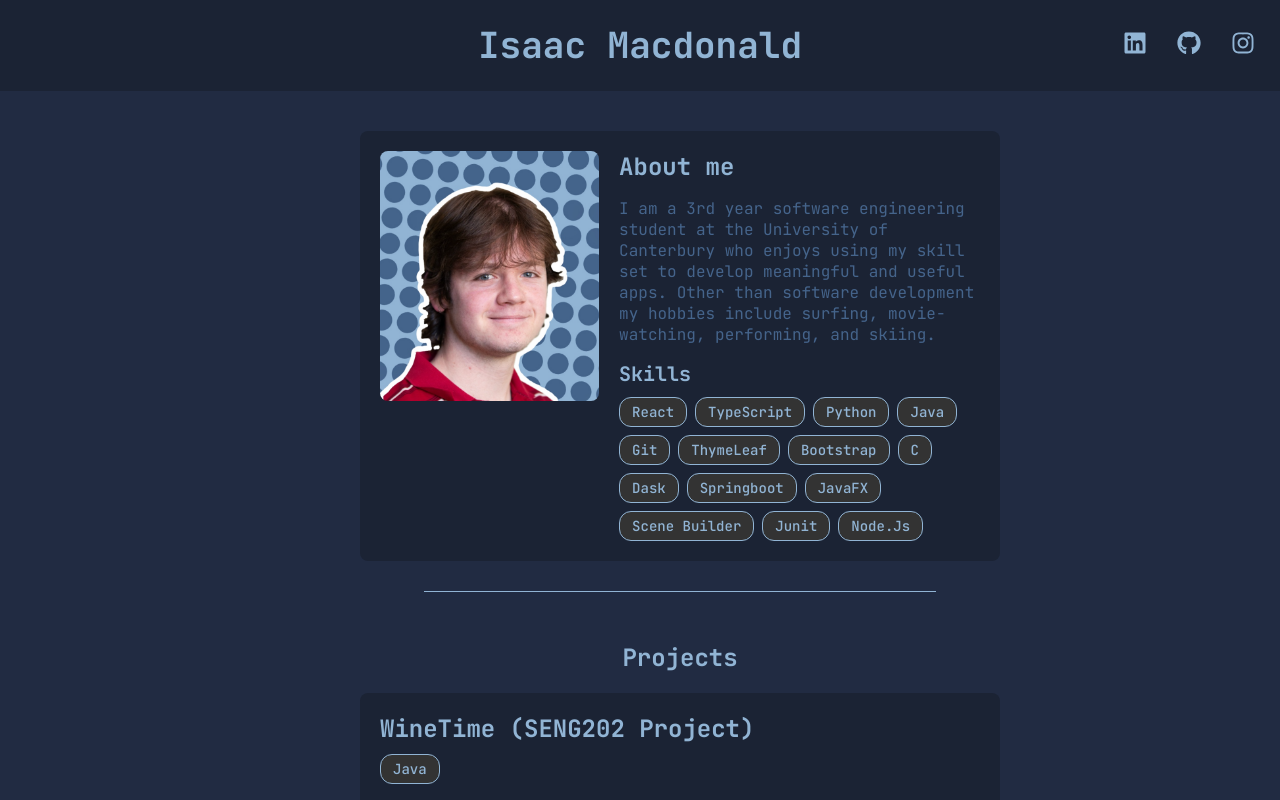
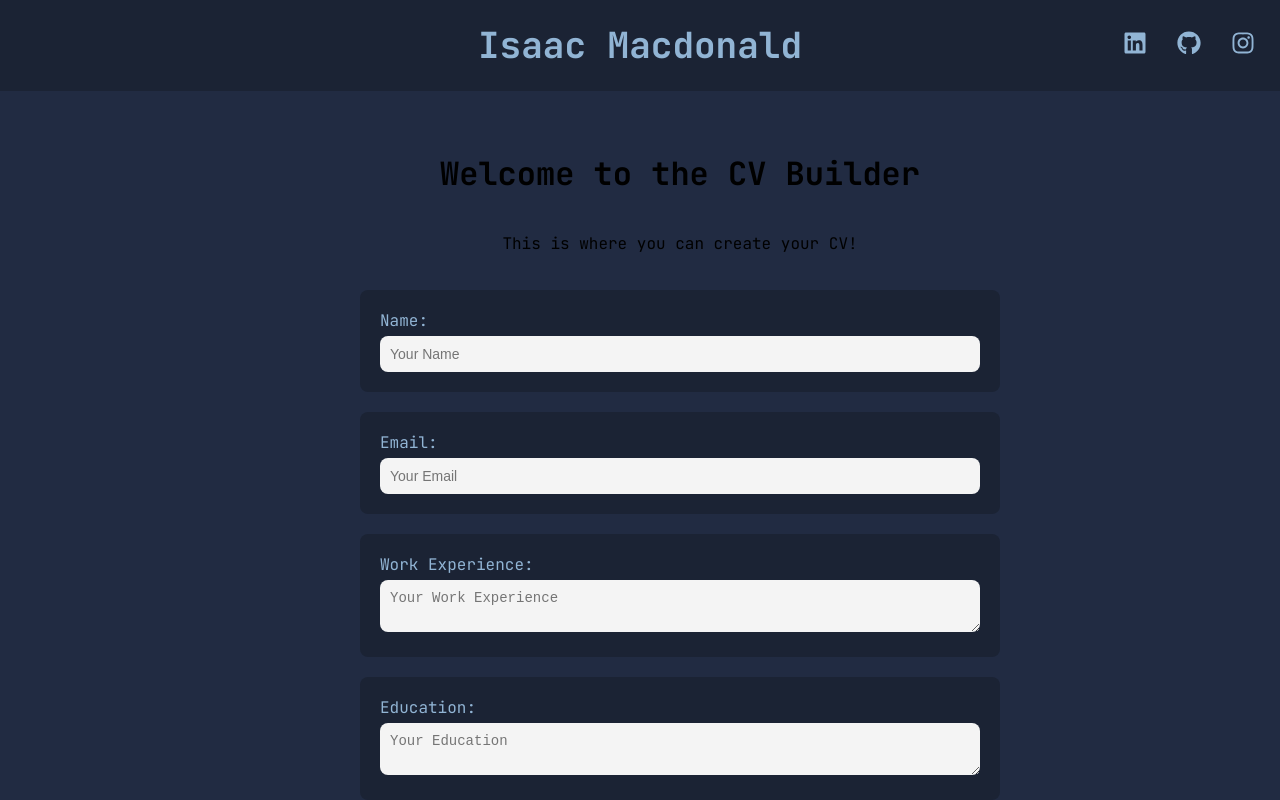
Before and after one commit to isaac-macdonald/isaac-macdonald.github.io, a React (Create React App) app in the folder isaac-macdonald/: page /cv-builder in a window 1280 px wide. Shown: the top 800 px of the page. Built offline with nearby package versions, Linux system fonts and the light colour scheme.

Commit message:
Added first cv builder

```diff
--- a/isaac-macdonald/package.json
+++ b/isaac-macdonald/package.json
@@ -13,6 +13,7 @@
     "@types/react": "^19.0.12",
     "@types/react-dom": "^19.0.4",
     "gh-pages": "^6.3.0",
+    "jspdf": "^3.0.1",
     "lucide-react": "^0.487.0",
     "react": "^19.1.0",
     "react-dom": "^19.1.0",
--- a/isaac-macdonald/src/App.tsx
+++ b/isaac-macdonald/src/App.tsx
@@ -1,15 +1,25 @@
 import React from 'react';
 import './App.css';
+import { BrowserRouter as Router, Route, Routes } from 'react-router-dom';
 import Navbar from './components/Navbar/Navbar';
 import ProjectCard from './components/ProjectCard/ProjectCard';
 import PersonalInfoCard from './components/PersonalInfoCard/PersonalInfoCard';
 import ContactCard from "./components/ContactCard/ContactCard";
 import Divider from './components/Divider/Divider';
+import CvBuilder from "./components/CvBuilder/CvBuilder";
 import isaac_headshot from "./isaac_headshot.png"
+import InLinkProjectCard from "./components/InLinkProjectCard/InLinkProjectCard";
 
 const App = () => {
     return (
+        <Router>
             <div className="App">
+                <Routes>
+                    <Route path="/cv-builder" element={<CvBuilder />} />
+                        {/* New CV Builder Page */}
+
+                    <Route path="/" element={
+                        <>
                             <Navbar />
                             <div className="main-content">
                                 <PersonalInfoCard
@@ -21,28 +31,29 @@ const App = () => {
                                 <Divider />
                                 <h2>Projects</h2>
                                 <div className="projects">
-
+                                    <InLinkProjectCard
+                                        title="Cv Builder - WIP"
+                                        techs={["React", "JavaScript"]}
+                                        description="This is an in browser cv builder that allows users to input their own fields and infomation for a cv and allows them to export a pdf of it."
+                                    />
                                     <ProjectCard
                                         title="WineTime (SENG202 Project)"
                                         techs={["Java"]}
                                         description="This is a game that was developed in a group project for SENG202 last year. It is designed to help users browse through over 100 000 wines."
                                         link="https://github.com/isaac-macdonald/SENG202-WineTime"
                                     />
-
                                     <ProjectCard
                                         title="Game of life (and death)"
                                         techs={["Python"]}
                                         description="This is a game I made, designed to be played in the browser. It is based on Conway's game of life, and the objective of the game is to navigate through endless rounds of chaos trying to score points."
                                         link="https://github.com/isaac-macdonald/The-Game-of-Life"
                                     />
-
                                     <ProjectCard
                                         title="20 Number Challenge"
                                         techs={["Java"]}
                                         description="This was a game where the objective is to place 20 random number form 1-1000 in order without seeing what the next number is."
                                         link="https://github.com/isaac-macdonald/20NumberChallenge"
                                     />
-
                                     <ProjectCard
                                         title="SENG201 Project"
                                         techs={["Java"]}
@@ -50,17 +61,18 @@ const App = () => {
                                         link="https://github.com/isaac-macdonald/SENG201-project-2024"
                                     />
                                 </div>
-
                                 <Divider />
-
                                 <ContactCard
                                     email="imacdonald135@gmail.com"
                                     phoneNumber="+64 290 0430 0248"
                                 />
-
                             </div>
+                        </>
+                    } />
+                </Routes>
             </div>
+        </Router>
     );
-}
+};
 
 export default App;
--- /dev/null
+++ b/isaac-macdonald/src/components/CvBuilder/CvBuilder.css
@@ -0,0 +1,68 @@
+.card {
+    width: 100%; /* Set the width to 50% */
+    border: 0px solid #ddd;
+    padding: 20px;
+    margin-bottom: 20px;
+    margin-top: 20px;
+    border-radius: 8px;
+    text-align: left;
+    background-color: #1b2334;
+    box-sizing: border-box;
+    align-content: flex-start/* Ensure padding is included in width calculation */
+}
+
+.card input, .card textarea {
+    width: 100%; /* Ensure input and textarea take full width of the card */
+    padding: 10px; /* Match padding */
+    margin-top: 5px; /* Add a small margin at the top */
+    border: none; /* Remove default border */
+    border-radius: 8px; /* Match the border radius */
+    background-color: #f4f4f4; /* Lighter background for inputs and textareas */
+    color: #333; /* Text color */
+    font-size: 14px; /* Ensure font size matches */
+    box-sizing: border-box; /* Ensure padding is included in width calculation */
+}
+
+.card textarea {
+    resize: vertical; /* Allow the textarea to be resized vertically */
+}
+
+.cv-builder-content {
+    display: flex;
+    flex-direction: column;
+    justify-content: center;
+    align-items: center;
+    padding: 20px;
+    width: 100%;
+    margin: 20px;
+    text-align: left;
+}
+
+label {
+    color: #91b4d4;
+}
+.projects {
+    display: flex;
+    flex-wrap: wrap;
+    justify-content: center;
+    gap: 20px;
+}
+
+form {
+    width: 50%;
+}
+
+button {
+    padding: 10px 20px;
+    background-color: #91b4d4;
+    color: white;
+    border: none;
+    border-radius: 8px;
+    cursor: pointer;
+    margin-top: 20px;
+    font-size: 16px;
+}
+
+button:hover {
+    background-color: #6b89a6;
+}
--- /dev/null
+++ b/isaac-macdonald/src/components/CvBuilder/CvBuilder.tsx
@@ -0,0 +1,95 @@
+import React, { useState } from 'react';
+import Navbar from '../Navbar/Navbar'; // Import the same Navbar
+import { jsPDF } from 'jspdf'; // Import jsPDF for PDF generation
+import './CvBuilder.css'; // Assuming you've styled your component
+
+const CvBuilder: React.FC = () => {
+    // State to hold user input values
+    const [name, setName] = useState('');
+    const [email, setEmail] = useState('');
+    const [experience, setExperience] = useState('');
+    const [education, setEducation] = useState('');
+
+    // Function to generate PDF
+    const generateCv = () => {
+        const doc = new jsPDF();
+
+        // Add content to PDF
+        doc.setFontSize(20);
+        doc.text("Resume", 105, 20);
+
+        doc.setFontSize(14);
+        doc.text("Name: " + name, 20, 40);
+        doc.text("Email: " + email, 20, 50);
+        doc.text("Work Experience:", 20, 60);
+        doc.text(experience, 20, 70);
+        doc.text("Education:", 20, 100);
+        doc.text(education, 20, 110);
+
+        // Save the PDF
+        doc.save("resume.pdf");
+    };
+
+    return (
+        <div>
+            <Navbar />
+            <div className="cv-builder-content">
+                <h1>Welcome to the CV Builder</h1>
+                <p>This is where you can create your CV!</p>
+
+                {/* CV Form */}
+                <form
+                    onSubmit={(e) => {
+                        e.preventDefault(); // Prevent form submission to avoid page reload
+                        generateCv(); // Call generateCv function
+                    }}
+                >
+                    <div className="card">
+                        <label htmlFor="name">Name:</label>
+                        <input
+                            type="text"
+                            id="name"
+                            value={name}
+                            onChange={(e) => setName(e.target.value)}
+                            placeholder="Your Name"
+                            required
+                        />
+                    </div>
+                    <div className="card">
+                        <label htmlFor="email">Email:</label>
+                        <input
+                            type="email"
+                            id="email"
+                            value={email}
+                            onChange={(e) => setEmail(e.target.value)}
+                            placeholder="Your Email"
+                            required
+                        />
+                    </div>
+                    <div className="card">
+                        <label htmlFor="experience">Work Experience:</label>
+                        <textarea
+                            id="experience"
+                            value={experience}
+                            onChange={(e) => setExperience(e.target.value)}
+                            placeholder="Your Work Experience"
+                        />
+                    </div>
+                    <div className="card">
+                        <label htmlFor="education">Education:</label>
+                        <textarea
+                            id="education"
+                            value={education}
+                            onChange={(e) => setEducation(e.target.value)}
+                            placeholder="Your Education"
+                        />
+                    </div>
+
+                    <button type="submit">Generate CV</button>
+                </form>
+            </div>
+        </div>
+    );
+};
+
+export default CvBuilder;
--- /dev/null
+++ b/isaac-macdonald/src/components/InLinkProjectCard/InLinkProjectCard.css
@@ -0,0 +1,50 @@
+.project-card {
+    width: 50%; /* Set the width to 50% */
+    border: 0px solid #ddd;
+    padding: 20px;
+    border-radius: 8px;
+    text-align: left;
+    background-color: #1b2334;
+    box-sizing: border-box;
+    align-content: flex-start/* Ensure padding is included in width calculation */
+}
+
+.project-card h3 {
+    margin: 0;
+    font-size: 24px;
+    color: #91b4d4;
+}
+
+.project-card p {
+    font-size: 16px;
+    color: #45648b;
+}
+
+.project-card a {
+    color: #007BFF;
+    text-decoration: none;
+}
+
+.project-card a:hover {
+    text-decoration: underline;
+}
+
+.techs {
+    margin-top: 10px;
+    display: flex;
+    flex-wrap: wrap;
+    gap: 8px;
+}
+
+.tech-badge {
+    background-color: #333;
+    color: #91b4d4;
+    border-radius: 12px;
+    padding: 5px 12px;
+    font-size: 14px;
+    font-weight: 500;
+    text-transform: capitalize;
+    border: 1px solid #91b4d4;
+    white-space: nowrap;
+    display: inline-block;
+}
--- /dev/null
+++ b/isaac-macdonald/src/components/InLinkProjectCard/InLinkProjectCard.tsx
@@ -0,0 +1,26 @@
+import React from 'react';
+import './InLinkProjectCard.css';
+import { Link } from 'react-router-dom';
+
+interface InLinkProjectCardProps {
+    title: string;
+    techs: string[];
+    description: string;
+}
+
+const InLinkProjectCard: React.FC<InLinkProjectCardProps> = ({ title, techs,description }) => {
+    return (
+        <div className="project-card">
+            <h3>{title}</h3>
+            <div className="techs">
+                {techs.map((tech, index) => (
+                    <span key={index} className="tech-badge">{tech}</span>
+                ))}
+            </div>
+            <p>{description}</p>
+            <Link to="/cv-builder">View Project</Link>
+        </div>
+    );
+}
+
+export default InLinkProjectCard;
--- a/isaac-macdonald/src/components/Navbar/Navbar.css
+++ b/isaac-macdonald/src/components/Navbar/Navbar.css
@@ -7,6 +7,11 @@
     display: flex;
     align-items: center; /* Aligns items vertically */
     justify-content: space-between; /* Optional: Adds space between elements */
+}
+
+.navbar-name {
+    text-decoration: none; /* Removes the underline */
+    color: inherit; /* Ensures the text color is inherited (same as the rest of the text) */
 }
 
 .navbar h1 {
--- a/isaac-macdonald/src/components/Navbar/Navbar.tsx
+++ b/isaac-macdonald/src/components/Navbar/Navbar.tsx
@@ -2,6 +2,7 @@ import React from 'react';
 import { FaLinkedin, FaGithub, FaInstagram, FaFileDownload } from 'react-icons/fa';
 import './Navbar.css';
 import {Tooltip} from "react-tooltip";
+import {Link} from "react-router-dom";
 
 const Navbar: React.FC = () => {
     return (
@@ -24,7 +25,9 @@ const Navbar: React.FC = () => {
                         </a>
                     </li>
                 </ul>
-                <h1>Isaac Macdonald</h1>
+                <Link to="/" className="navbar-name">
+                    <h1>Isaac Macdonald</h1>
+                </Link>
                 <ul className="navbar-icons">
                     <li>
                         <a href="https://www.linkedin.com/in/isaac-macdonald-9415a4269/" target="_blank"
```
Also changed, not shown: 1 other file (tests, documents, lock files or other folders). Lines whose indentation alone changed are shown as unchanged.
